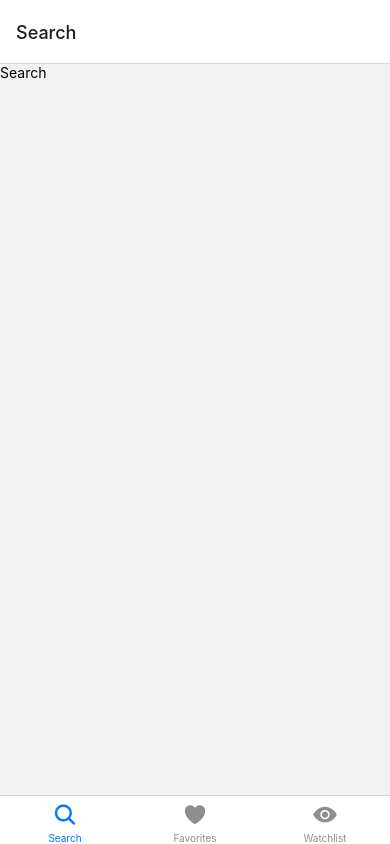
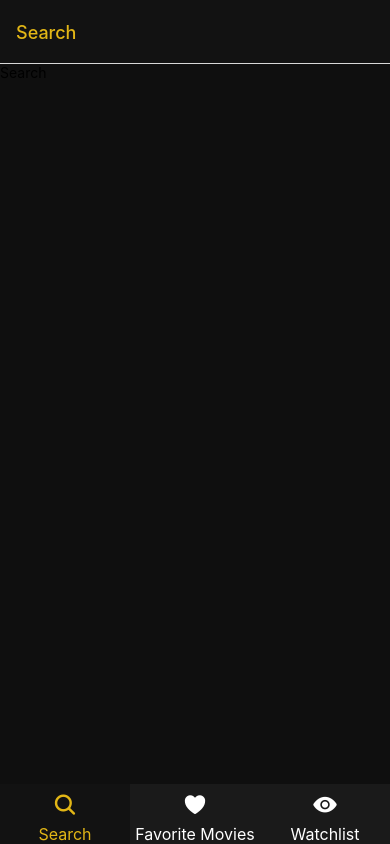
Before and after one commit to TeoZMS/mmdb, a React Native app: screen / in a window 390 px wide. Built offline with nearby package versions, Linux system fonts and the light colour scheme.

Commit message:
Basic Styling of Navigation

```diff
--- a/App.js
+++ b/App.js
@@ -1,6 +1,6 @@
 import { NavigationContainer } from "@react-navigation/native"
 import { createBottomTabNavigator } from "@react-navigation/bottom-tabs"
-import { createStackNavigator } from "@react-navigation/stack"
+import { createNativeStackNavigator } from "@react-navigation/native-stack"
 import { StatusBar } from "expo-status-bar"
 import { StyleSheet, Text, View } from "react-native"
 import { Ionicons } from "@expo/vector-icons"
@@ -8,14 +8,27 @@ import { Ionicons } from "@expo/vector-icons"
 import SearchScreen from "./screens/SearchScreen"
 import FavoritesScreen from "./screens/FavoritesScreen"
 import WatchlistScreen from "./screens/WatchlistScreen"
+import { Colors } from "./constants/colors"
 
 export default function App() {
     const Tab = createBottomTabNavigator()
-    const Stack = createStackNavigator()
+    const Stack = createNativeStackNavigator()
 
     function Tabs() {
         return (
-            <Tab.Navigator screenOptions={{}}>
+            <Tab.Navigator
+                screenOptions={{
+                    tabBarLabelStyle: { fontSize: 16 },
+                    headerTintColor: Colors.primary500,
+                    headerStyle: { backgroundColor: Colors.gray200 },
+                    tabBarActiveTintColor: Colors.primary500,
+                    tabBarActiveBackgroundColor: Colors.gray200,
+                    tabBarInactiveBackgroundColor: Colors.gray300,
+                    tabBarInactiveTintColor: "white",
+                    tabBarStyle: { height: 60, borderTopWidth: 0 }
+                }}
+                sceneContainerStyle={{ backgroundColor: Colors.gray100 }}
+            >
                 <Tab.Screen
                     name="Search"
                     component={SearchScreen}
@@ -24,7 +37,10 @@ export default function App() {
                 <Tab.Screen
                     name="Favorites"
                     component={FavoritesScreen}
-                    options={{ tabBarIcon: ({ color, size }) => <Ionicons name="heart" color={color} size={size} /> }}
+                    options={{
+                        title: "Favorite Movies",
+                        tabBarIcon: ({ color, size }) => <Ionicons name="heart" color={color} size={size} />
+                    }}
                 />
                 <Tab.Screen
                     name="Watchlist"
@@ -36,19 +52,19 @@ export default function App() {
     }
 
     return (
-        <NavigationContainer>
-            <Stack.Navigator>
-                <Stack.Screen name="Home" component={Tabs} options={{ headerShown: false }} />
-            </Stack.Navigator>
-        </NavigationContainer>
+        <>
+            <StatusBar style="light" />
+            <NavigationContainer>
+                <Stack.Navigator screenOptions={{ contentStyle: { backgroundColor: Colors.accent500 } }}>
+                    <Stack.Screen name="Home" component={Tabs} options={{ headerShown: false }} />
+                </Stack.Navigator>
+            </NavigationContainer>
+        </>
     )
 }
 
 const styles = StyleSheet.create({
     container: {
-        flex: 1,
-        backgroundColor: "#fff",
-        alignItems: "center",
-        justifyContent: "center"
+        fontSize: 15
     }
 })
--- /dev/null
+++ b/constants/colors.js
@@ -0,0 +1,7 @@
+export const Colors = {
+    primary500: "#E2B616",
+    accent500: "#5799ef",
+    gray100: "#0f0f0f",
+    gray200: "#121212",
+    gray300: "#1A1A1A"
+}
--- a/package.json
+++ b/package.json
@@ -11,7 +11,7 @@
   "dependencies": {
     "@react-navigation/bottom-tabs": "^6.5.7",
     "@react-navigation/native": "^6.1.6",
-    "@react-navigation/stack": "^6.3.16",
+    "@react-navigation/native-stack": "^6.9.12",
     "expo": "~48.0.9",
     "expo-status-bar": "~1.4.4",
     "react": "18.2.0",
```
Also changed, not shown: 1 other file (tests, documents, lock files or other folders).
